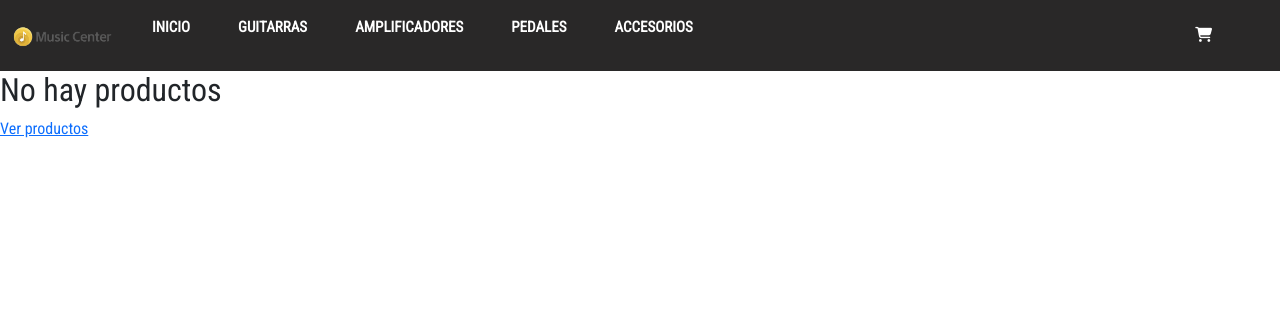
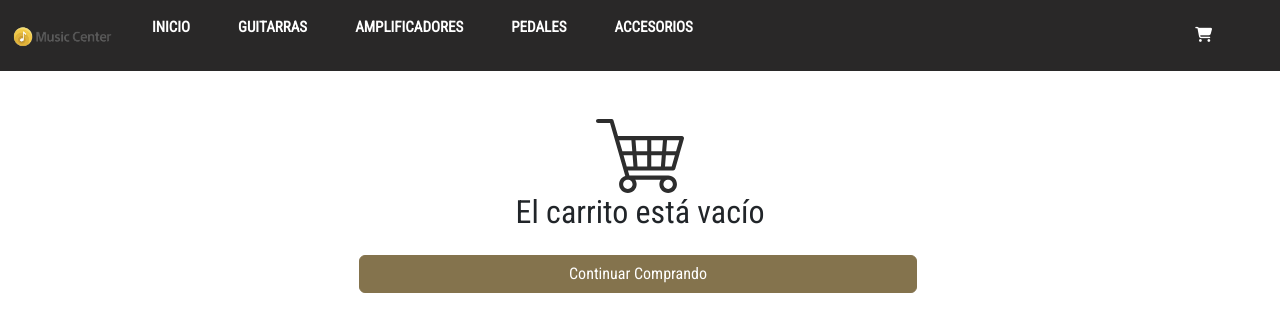
Before and after one commit to AgusSalvidio/music-center, a React (Vite) app: page /cart in a window 1280 px wide. Shown: the top 332 px of the page. Built offline with nearby package versions, Linux system fonts and the light colour scheme.

Commit message:
:lipstick: Enhanced ItemDetail buttons when adding to cart

```diff
--- a/src/components/Cart/Cart.jsx
+++ b/src/components/Cart/Cart.jsx
@@ -2,16 +2,27 @@ import { useContext } from "react";
 import { CartContext } from "../../context/CartContext";
 import { Link } from "react-router-dom";
 import CartItem from "../CartItem/CartItem";
+import cartIcon from "../../assets/cart-icon.svg";
 
 const Cart = () => {
   const { cart, clearCart, total, totalQuantity } = useContext(CartContext);
 
   if (totalQuantity === 0) {
     return (
-      <>
-        <h2>No hay productos</h2>
-        <Link to="/">Ver productos</Link>
-      </>
+      <div className="container py-5 text-center">
+        <img src={cartIcon}></img>
+        <h2>El carrito está vacío</h2>
+        <div className="pt-3">
+          <Link to="/">
+            <button
+              onClick={() => addProduct(quantityCounter)}
+              className="btn btn-custom shadow-0 me-1 w-50"
+            >
+              Continuar Comprando
+            </button>
+          </Link>
+        </div>
+      </div>
     );
   } else {
     return (
--- a/src/components/ItemDetail/ItemDetail.css
+++ b/src/components/ItemDetail/ItemDetail.css
@@ -54,3 +54,6 @@
   font-size: 16px;
   text-align: justify;
 }
+.purchase-button-box {
+  justify-content: space-evenly;
+}
--- a/src/components/ItemDetail/ItemDetail.jsx
+++ b/src/components/ItemDetail/ItemDetail.jsx
@@ -1,4 +1,3 @@
-import React from "react";
 import "./ItemDetail.css";
 import QuantityCounter from "../QuantityCounter/QuantityCounter";
 import { useState, useContext } from "react";
@@ -41,7 +40,18 @@ const ItemDetail = ({
             <strong className="item-quantity">Stock: {stock}</strong>
             <hr></hr>
             {addQuantity > 0 ? (
-              <Link to="/cart">Terminar compra</Link>
+              <div className="d-flex purchase-button-box">
+                <Link to="/">
+                  <button className="btn btn-custom shadow-0 me-1 w-100">
+                    Continuar Comprando
+                  </button>
+                </Link>
+                <Link to="/cart">
+                  <button className="btn btn-custom shadow-0 me-1 w-100">
+                    Finalizar Compra
+                  </button>
+                </Link>
+              </div>
             ) : (
               <QuantityCounter
                 start={1}
```
Also changed, not shown: src/assets/cart-icon.svg (added).
